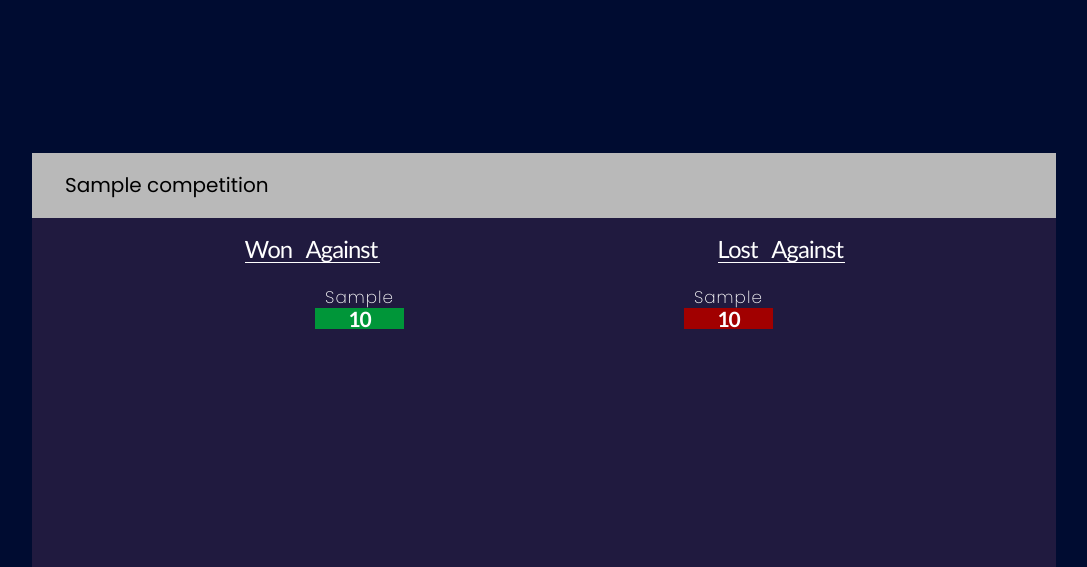
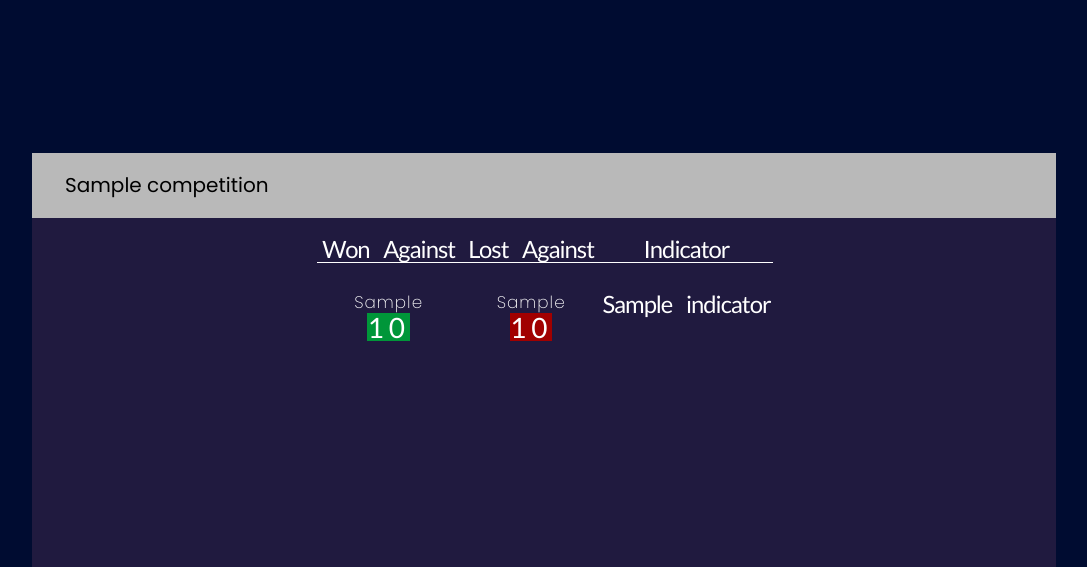
Before and after one commit to thedogwiththedataonit/Fencingscores.com, a Flask app: page /1 in a window 1280 px wide. Shown: the part 307-874 px from the top of the page, without its empty margins (96-1183 px from the left). Run offline with Flask 2, Linux system fonts and the light colour scheme; a database or web service that is not in the repository returns one stand-in record (values such as "Sample title"); some libraries are stand-ins or nearby versions.

Commit message:
added indicator stats

```diff
--- a/application.py
+++ b/application.py
@@ -56,6 +56,7 @@ def user(usr):
     loss_fencers_list = []
     loss_scores_list = []
     loss_list_len = []
+    indicator_list = []
 
     for category in attended_cats:
         db_comp = cluster[category]
@@ -83,6 +84,10 @@ def user(usr):
                 loss_scores = fencer_document.get('loss_scores')
                 loss_list_len.append(len(loss_scores))
                 loss_scores_list.append(loss_scores)
+
+                indicator = fencer_document.get('Indicator')
+                indicator_list.append(indicator)
+
             except:
                 continue
 
@@ -106,6 +111,7 @@ def user(usr):
                                 loss_fencers_list = loss_fencers_list,
                                 loss_list_len = loss_list_len,
                                 loss_scores_list = loss_scores_list,
+                                indicator_list = indicator_list,
 
                                 )
 
--- a/static/css/main.css
+++ b/static/css/main.css
@@ -121,29 +121,29 @@ header .logo
   line-height: 1em;
   letter-spacing: -1px;
   word-spacing: 10px;
-  margin: 170px ;
+  margin-bottom: 30px ;
   text-align: center;
 }
 
 .text2_loss h2 {
-  font-size:1.5em;
-  font-weight: 900;
+  font-size:2em;
+  font-weight: 500;
   color: rgb(255, 255, 255);
   line-height: 1em;
-  letter-spacing: -1px;
+  letter-spacing: 5px;
   word-spacing: 10px;
-  margin: 100px ;
+  margin: 10px ;
   text-align: center;
   background-color: rgb(161, 0, 0);
 }
 .text2_win h2 {
-  font-size:1.5em;
-  font-weight: 800;
+  font-size:2em;
+  font-weight: 500;
   color: rgb(255, 255, 255);
   line-height: 1em;
-  letter-spacing: -1px;
+  letter-spacing: 5px;
   word-spacing: 10px;
-  margin: 100px ;
+  margin: 10px ;
   text-align: center;
   background-color: rgb(0, 150, 57);
 }
@@ -155,7 +155,7 @@ header .logo
   line-height: 1em;
   letter-spacing: 1px;
   word-spacing: 5px;
-  margin: 150px ;
+  margin: 10px ;
   text-align: center;
 }
 .text3 h2 {
--- a/templates/profile.html
+++ b/templates/profile.html
@@ -65,20 +65,6 @@
                                 <hr style="width:100%", size="1", color=white>
                             </h2>
 
-                        </div>
-                        <div class="text2">
-                            <h2>Lost Against
-                                <hr style="width:100%", size="1", color=white>
-                            </h2>
-
-                        </div>
-
-                    </div>
-
-                </div>
-
-                <div class="content_div_WL">
-
                             <div class="content_name_score">
                                 {% for j in range(win_list_len[i]) %}
                                 <div class="content_names">
@@ -97,6 +83,12 @@
 
                             </div>
 
+                        </div>
+                        <div class="text2">
+                            <h2>Lost Against
+                                <hr style="width:100%", size="1", color=white>
+                            </h2>
+
                             <div class="content_name_score">
                                 {% for j in range(loss_list_len[i]) %}
                                 <div class="content_names">
@@ -114,6 +106,22 @@
                                 {% endfor %}
                             </div>
 
+                        </div>
+
+
+                        <div class="text2">
+                            <h2>Indicator
+                                <hr style="width:100%", size="1", color=white>
+                            </h2>
+                            <div class="content_name_score">
+                                <h2> {{ indicator_list[i] }} </h2>
+                            </div>
+                        </div>
+                    </div>
+
+                </div>
+
+                <div class="content_div_WL">
 
                 </div>
                 <br>
```
Lines whose indentation alone changed are shown as unchanged.
